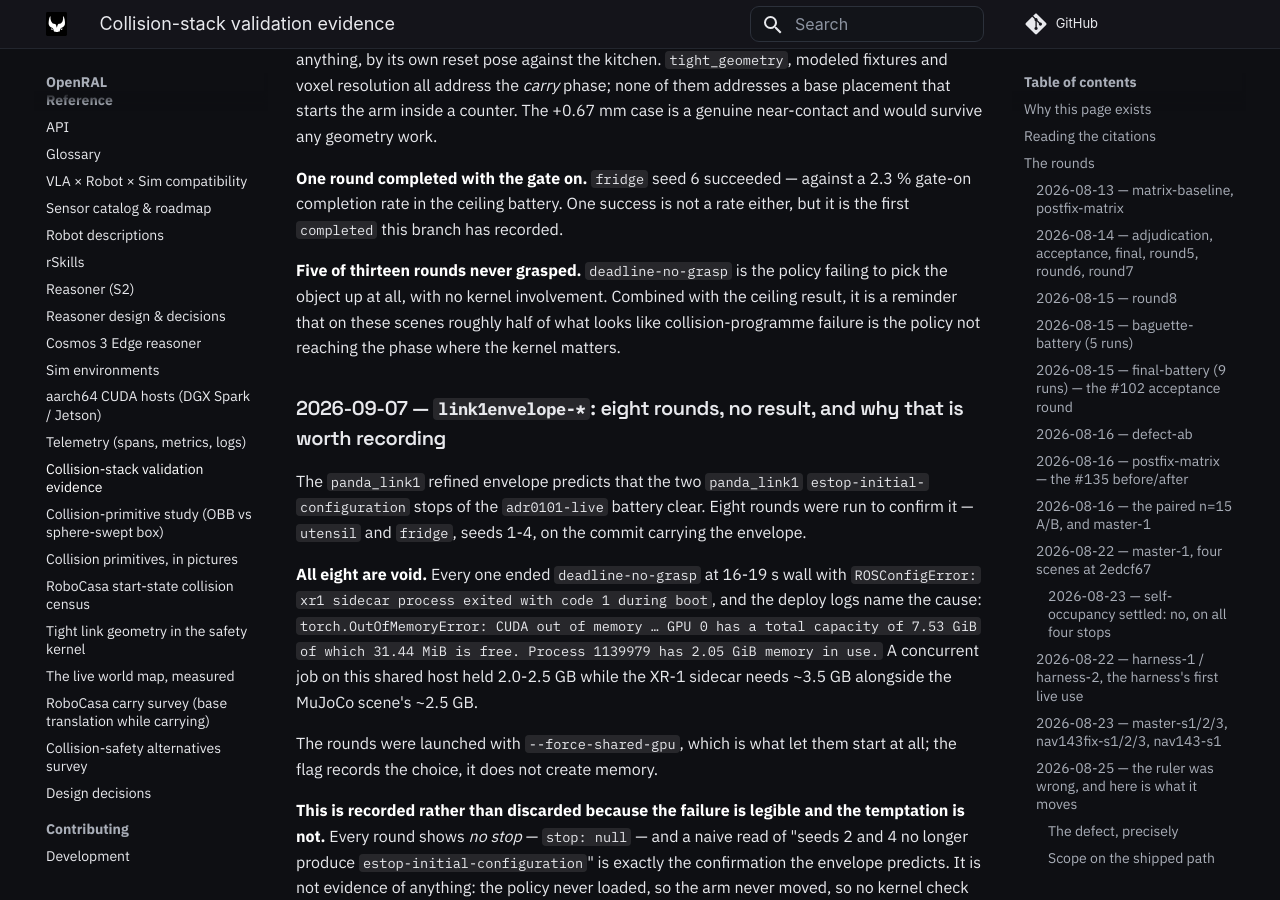
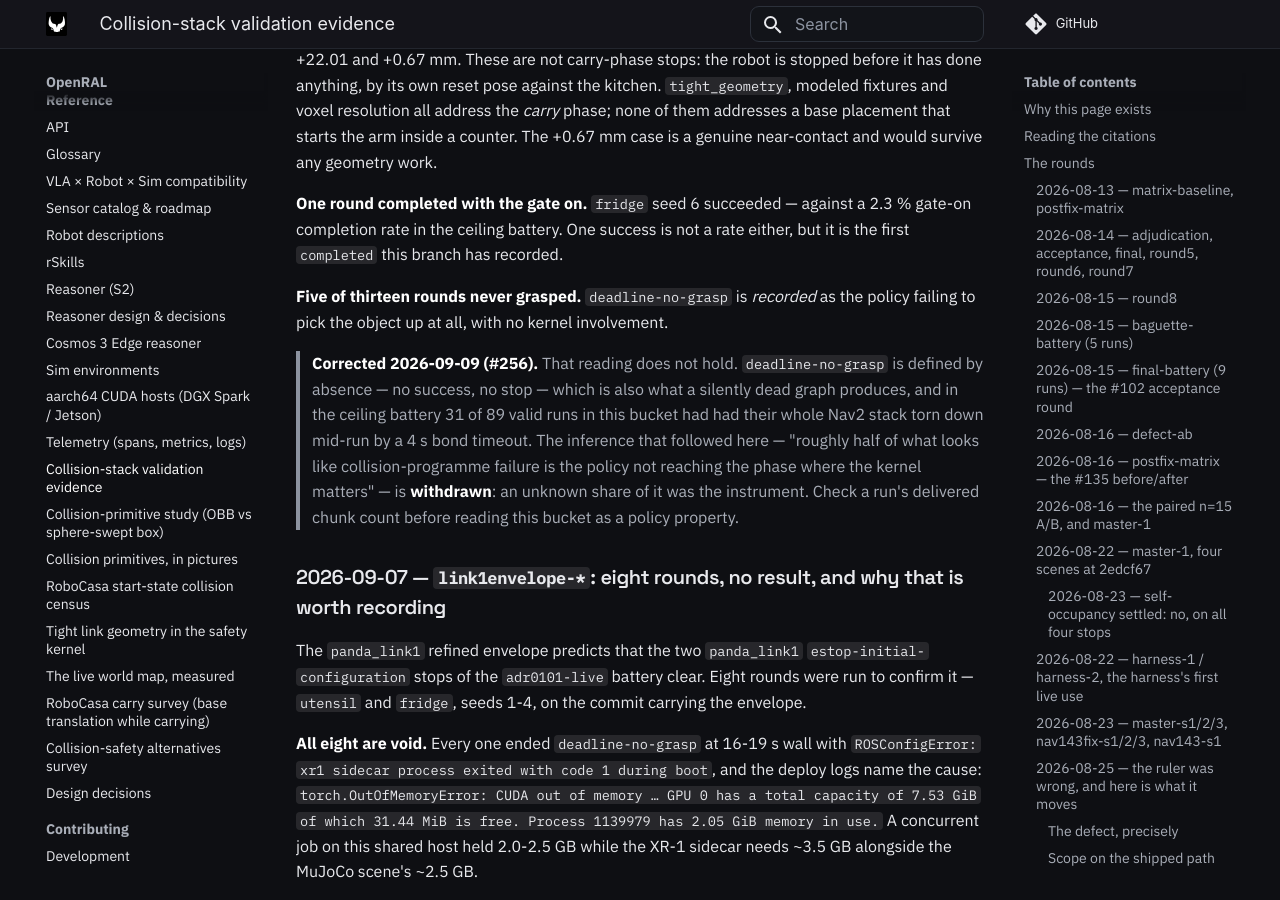
Before and after one commit to OpenRAL/openral, an MkDocs documentation site: the page built from docs/reference/collision-validation-evidence.md, in a window 1280 px wide and 900 px high, scrolled down 47580 px. Built offline with MkDocs 1.6.1 and Material for MkDocs 9.7.7, drawn with Linux system fonts in a browser that asks for light colours; comment, search, counter and statistics services are not loaded; some of the changed text lies outside the part shown.

Commit message:
docs(evidence,plan): withdraw the inference #256 falsified
Three claims still read the old way after the correction entry landed:

- the 2026-09-07 entry says the levers compete for "up to 29 points". The
  bound runs the other way now.
- PLAN.md's #217 recommendation leans on the 29-point cost; it is a floor, and
  the argument only gets stronger.
- the `adr0101-live-*` entry concluded that "roughly half of what looks like
  collision-programme failure is the policy not reaching the phase where the
  kernel matters", from five rounds bucketed `deadline-no-grasp`. That is the
  same mistake the ceiling battery made and #256 undid: the bucket is defined
  by absence, and a silently torn-down graph produces absence. Withdrawn
  rather than restated, since the share that was really the policy is unknown.

Refs #256

Co-Authored-By: Claude Opus 5 (1M context) <noreply@anthropic.com>
Claude-Session: https://claude.ai/code/session_01LtssNMqKXzZLfBhW7idZx2
Signed-off-by: Adrian <adrianllopart@gmail.com>

```diff
--- a/docs/reference/collision-validation-evidence.md
+++ b/docs/reference/collision-validation-evidence.md
@@ -1636,7 +1636,8 @@ were baguette runs, which is what made it look like the bellwether scene; at a
 
 **What it does and does not license.** It does **not** say turn the gate off —
 6 of 91 stops in the 2026-09-06 battery were real contact. It is a ceiling: it
-says the geometry levers are competing for **up to 29 points of completion**,
+says the geometry levers are competing for **at least 29 points of completion**
+(read "up to" here until the #256 correction; the bound runs the other way),
 concentrated in the payload class, rather than for noise. Taken with the
 decomposition below, that is what moved the programme from "consider closing"
 to "pull the two measured levers".
@@ -1987,11 +1988,18 @@ survive any geometry work.
 2.3 % gate-on completion rate in the ceiling battery. One success is not a rate
 either, but it is the first `completed` this branch has recorded.
 
-**Five of thirteen rounds never grasped.** `deadline-no-grasp` is the policy
-failing to pick the object up at all, with no kernel involvement. Combined with
-the ceiling result, it is a reminder that on these scenes roughly half of what
-looks like collision-programme failure is the policy not reaching the phase
-where the kernel matters.
+**Five of thirteen rounds never grasped.** `deadline-no-grasp` is *recorded* as
+the policy failing to pick the object up at all, with no kernel involvement.
+
+> **Corrected 2026-09-09 (#256).** That reading does not hold. `deadline-no-grasp`
+> is defined by absence — no success, no stop — which is also what a silently
+> dead graph produces, and in the ceiling battery 31 of 89 valid runs in this
+> bucket had had their whole Nav2 stack torn down mid-run by a 4 s bond timeout.
+> The inference that followed here — "roughly half of what looks like
+> collision-programme failure is the policy not reaching the phase where the
+> kernel matters" — is **withdrawn**: an unknown share of it was the instrument.
+> Check a run's delivered chunk count before reading this bucket as a policy
+> property.
 
 
 ### 2026-09-07 — `link1envelope-*`: eight rounds, no result, and why that is worth recording
```
Also changed, not shown: PLAN.md (+2 -1 lines).
